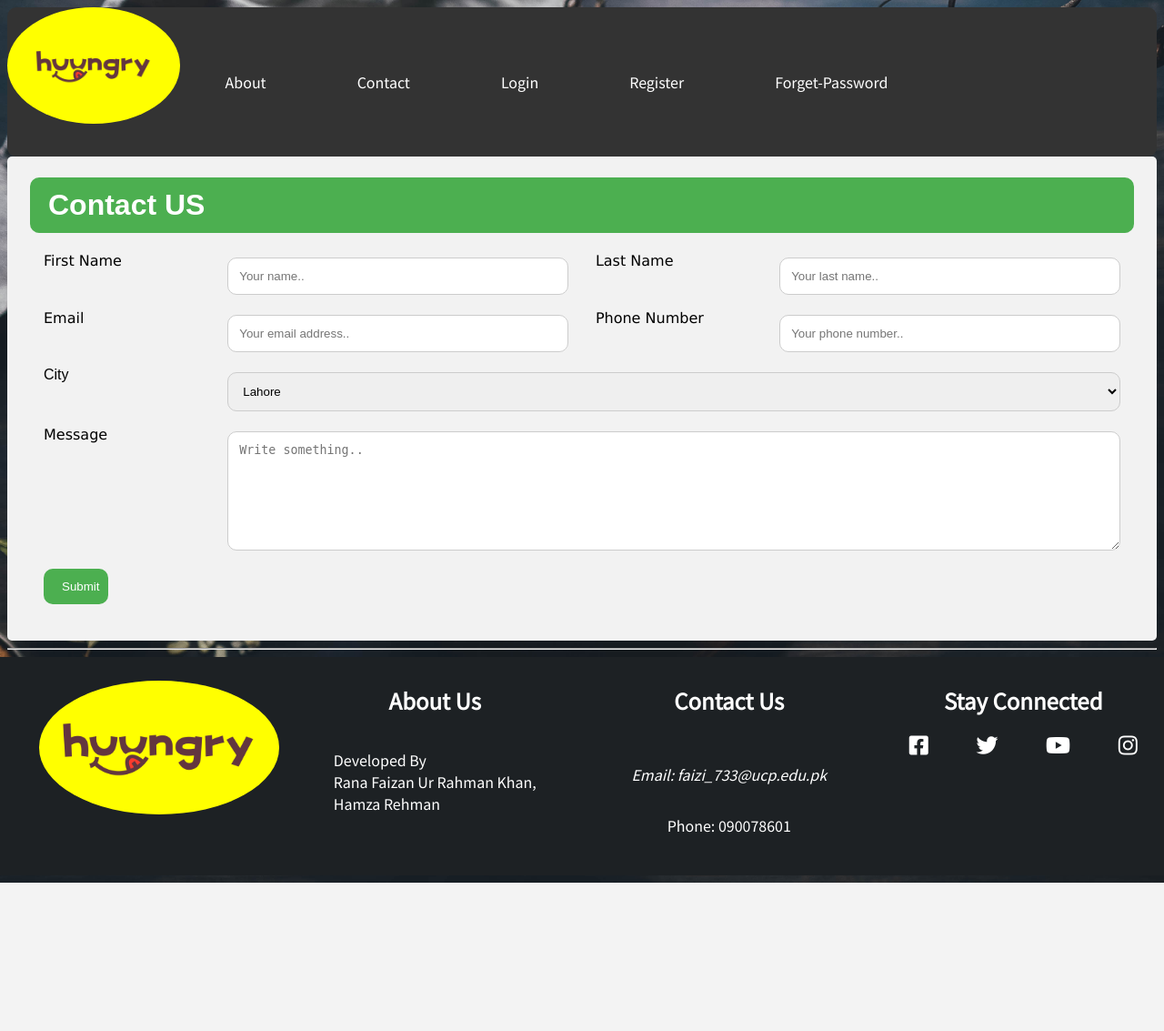
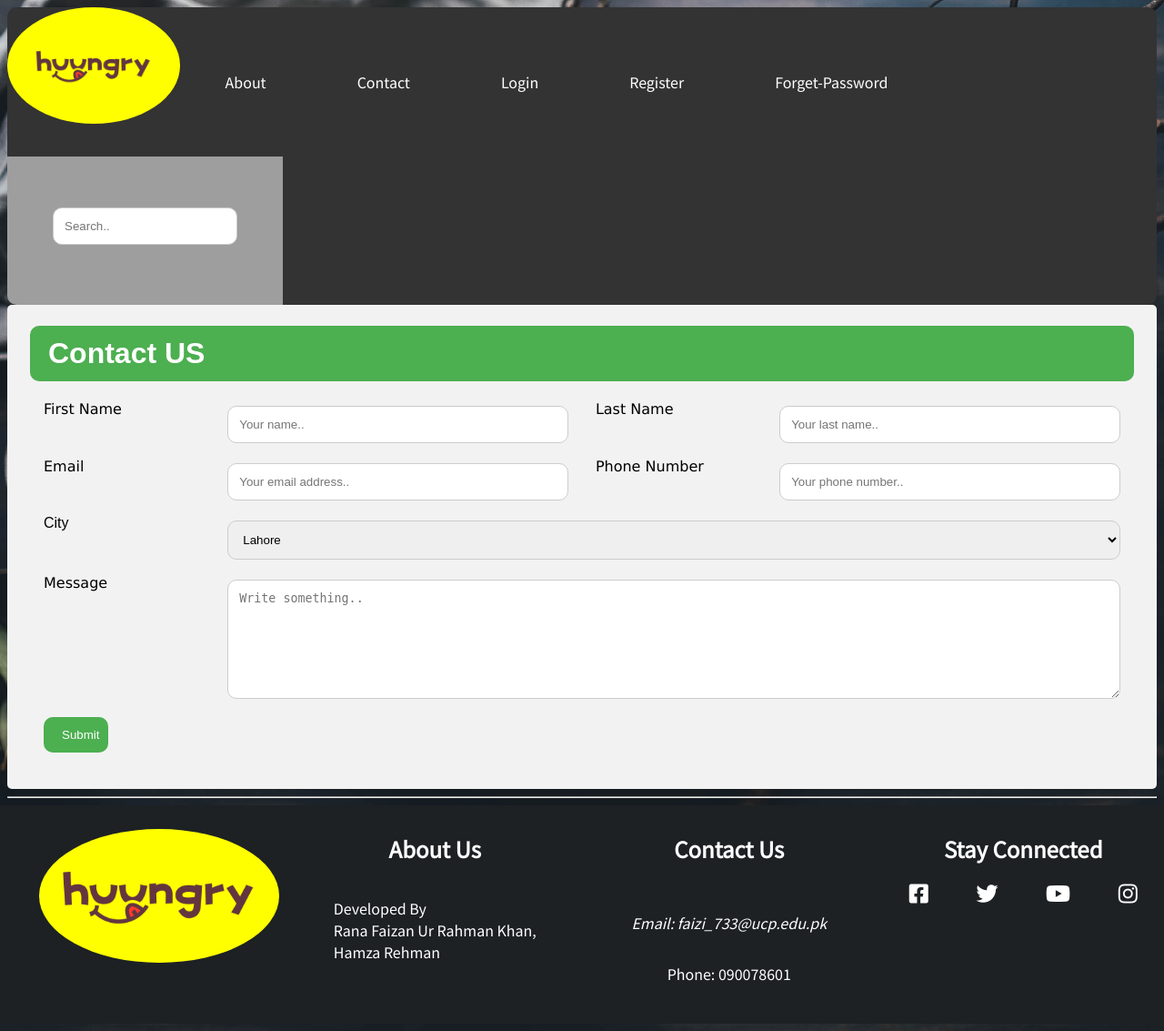
Before and after one commit to RanaFaizan/Huungry, a PHP site: page /contact.html in a window 1280 px wide. Shown: the whole page at 91% size. Before the commit the page ends 970 px from the top, so only its background shows below. Run offline with PHP 8.4, Linux system fonts and the light colour scheme; some libraries are stand-ins or nearby versions; grey boxes are pictures that could not be loaded.

Commit message:
Search bar added

```diff
--- a/about.html
+++ b/about.html
@@ -23,6 +23,7 @@
                 <li><a href="login.html">Login</a></li>
                 <li><a href="register.html">Register</a></li>
                 <li><a href="forget-password.html">Forget-Password</a></li>
+                <li><div class="search_bar"><input type="text" name="search" placeholder="Search.."></div></li>
             </div>
         </ul>
     </nav>
--- a/contact.html
+++ b/contact.html
@@ -25,6 +25,7 @@
                 <li><a href="login.html">Login</a></li>
                 <li><a href="register.html">Register</a></li>
                 <li><a href="forget-password.html">Forget-Password</a></li>
+                <li><div class="search_bar"><input type="text" name="search" placeholder="Search.."></div></li>
             </div>
         </ul>
     </nav>
--- a/css/style.css
+++ b/css/style.css
@@ -54,6 +54,16 @@ header div li a{
     text-decoration: none;
 }
 
+.search_bar{
+    width: 100%;
+    display: block;
+    color: white;
+    text-align: center;
+    padding: 50px 50px;
+    text-decoration: none;
+    background-image: url('images\searchicon.ico');
+}
+
 header div li a:hover{
     background-color: #1c7430;
 }
--- a/forget-password.html
+++ b/forget-password.html
@@ -23,6 +23,7 @@
                 <li><a href="login.html">Login</a></li>
                 <li><a href="register.html">Register</a></li>
                 <li><a href="forget-password.html">Forget-Password</a></li>
+                <li><div class="search_bar"><input type="text" name="search" placeholder="Search.."></div></li>
             </div>
         </ul>
     </nav>
--- a/forget-password2.html
+++ b/forget-password2.html
@@ -23,6 +23,7 @@
                 <li><a href="login.html">Login</a></li>
                 <li><a href="register.html">Register</a></li>
                 <li><a href="forget-password.html">Forget-Password</a></li>
+                <li><div class="search_bar"><input type="text" name="search" placeholder="Search.."></div></li>
             </div>
         </ul>
     </nav>
--- a/forget-password3.html
+++ b/forget-password3.html
@@ -23,6 +23,7 @@
                 <li><a href="login.html">Login</a></li>
                 <li><a href="register.html">Register</a></li>
                 <li><a href="forget-password.html">Forget-Password</a></li>
+                <li><div class="search_bar"><input type="text" name="search" placeholder="Search.."></div></li>
             </div>
         </ul>
     </nav>
--- a/index.html
+++ b/index.html
@@ -23,6 +23,10 @@
                 <li><a href="login.html">Login</a></li>
                 <li><a href="register.html">Register</a></li>
                 <li><a href="forget-password.html">Forget-Password</a></li>
+                <li>
+                    <div class="search_bar"><input type="text" name="search" placeholder="Search.."></div>
+                    <div><button type="submit"><i class="fa fa-search"></i></button></div>
+                </li>
             </div>
         </ul>
     </nav>
--- a/login.html
+++ b/login.html
@@ -23,6 +23,7 @@
                 <li><a href="login.html">Login</a></li>
                 <li><a href="register.html">Register</a></li>
                 <li><a href="forget-password.html">Forget-Password</a></li>
+                <li><div class="search_bar"><input type="text" name="search" placeholder="Search.."></div></li>
             </div>
         </ul>
     </nav>
--- a/register.html
+++ b/register.html
@@ -23,6 +23,7 @@
                 <li><a href="login.html">Login</a></li>
                 <li><a href="register.html">Register</a></li>
                 <li><a href="forget-password.html">Forget-Password</a></li>
+                <li><div class="search_bar"><input type="text" name="search" placeholder="Search.."></div></li>
             </div>
         </ul>
     </nav>
```
